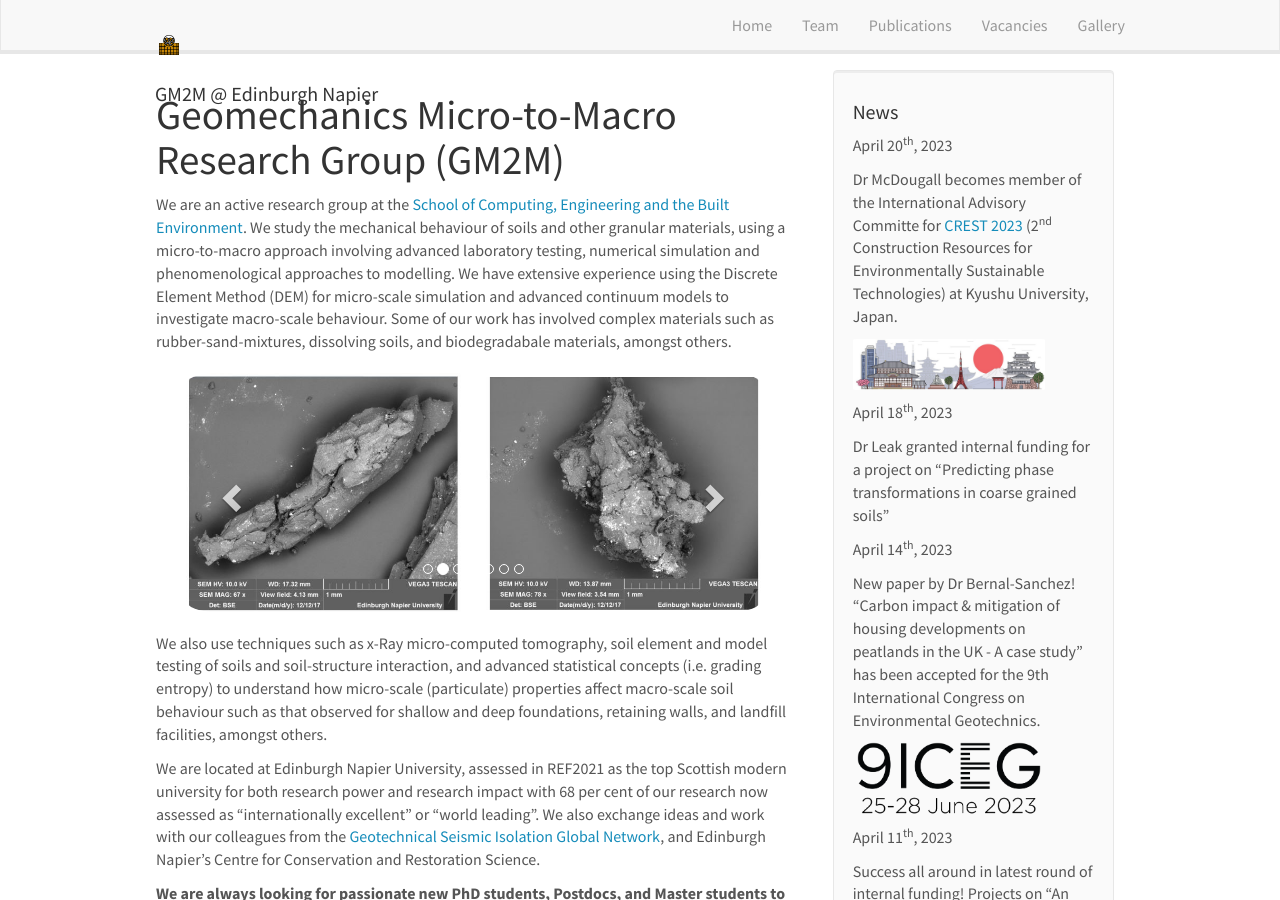
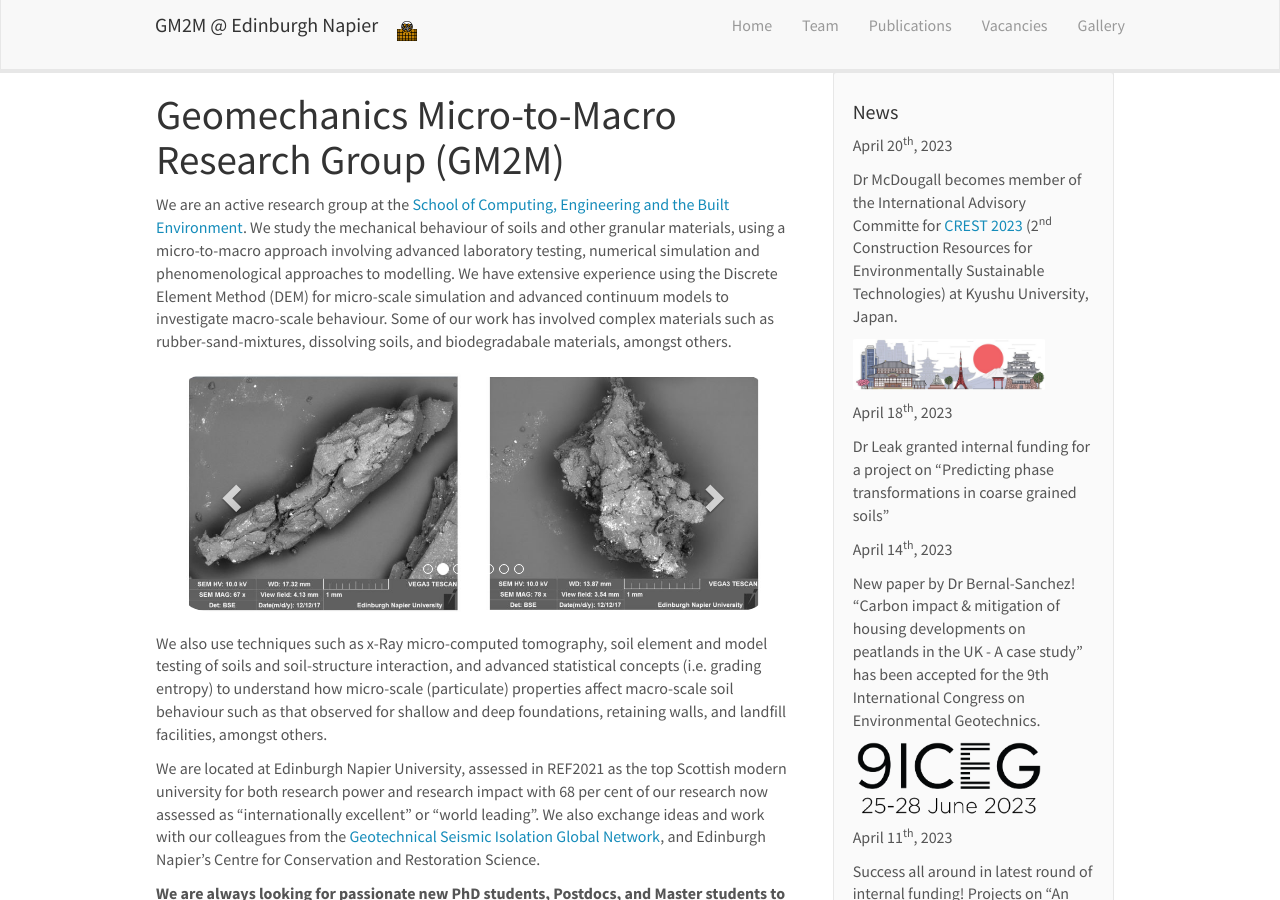
Before and after one commit to dbarretog/gm2m, a Jekyll site: the page built from _pages/home.md, in a window 1280 px wide and 900 px high. Built offline with Jekyll 4.4.1, drawn with Linux system fonts in a browser that asks for light colours; nearby versions of some CDN libraries.

Commit message:
Icon added to header

```diff
--- a/_includes/header.html
+++ b/_includes/header.html
@@ -8,7 +8,7 @@
 		<span class="icon-bar"></span>
 	  </button>
 
-    <a class="navbar-brand" href="{{ site.url }}{{ site.baseurl }}/"> <img src='images/big-icon.png' style='max-height: 28px'/> GM2M @ Edinburgh Napier</a>
+    <img src='images/big-icon.png' style='max-height: 28px'/><a class="navbar-brand" href="{{ site.url }}{{ site.baseurl }}/">GM2M @ Edinburgh Napier</a>
 	</div>
 	<div class="collapse navbar-collapse" id="navbar-collapse-1">
 	  <ul class="nav navbar-nav navbar-right">
```
